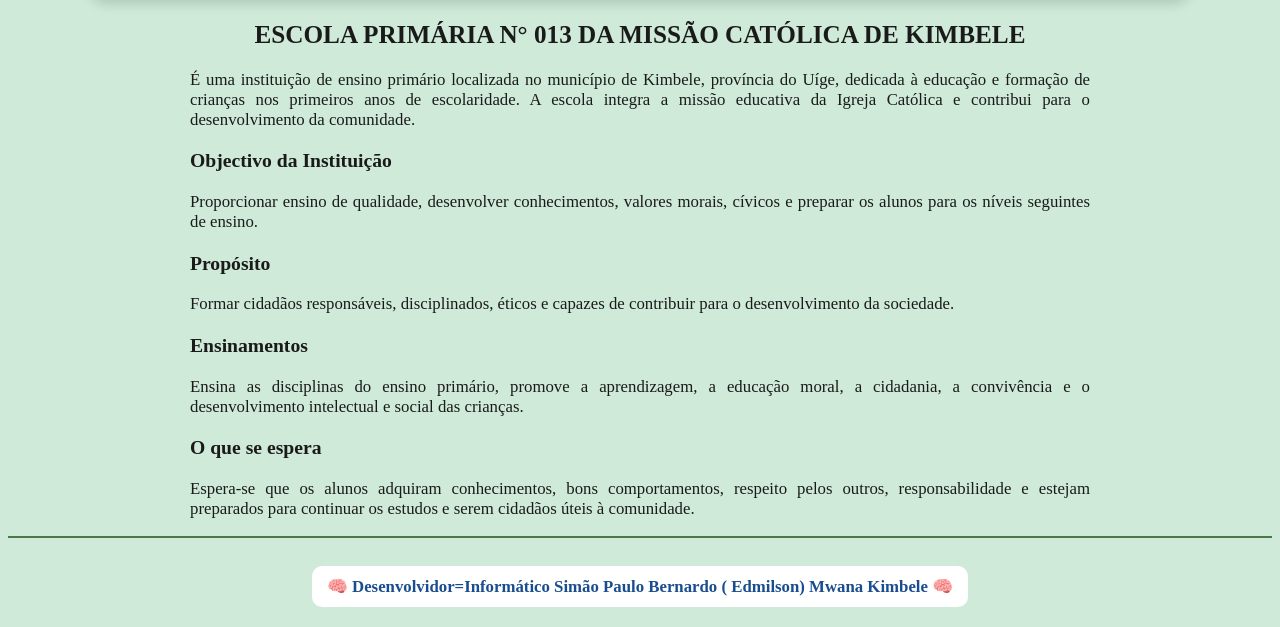
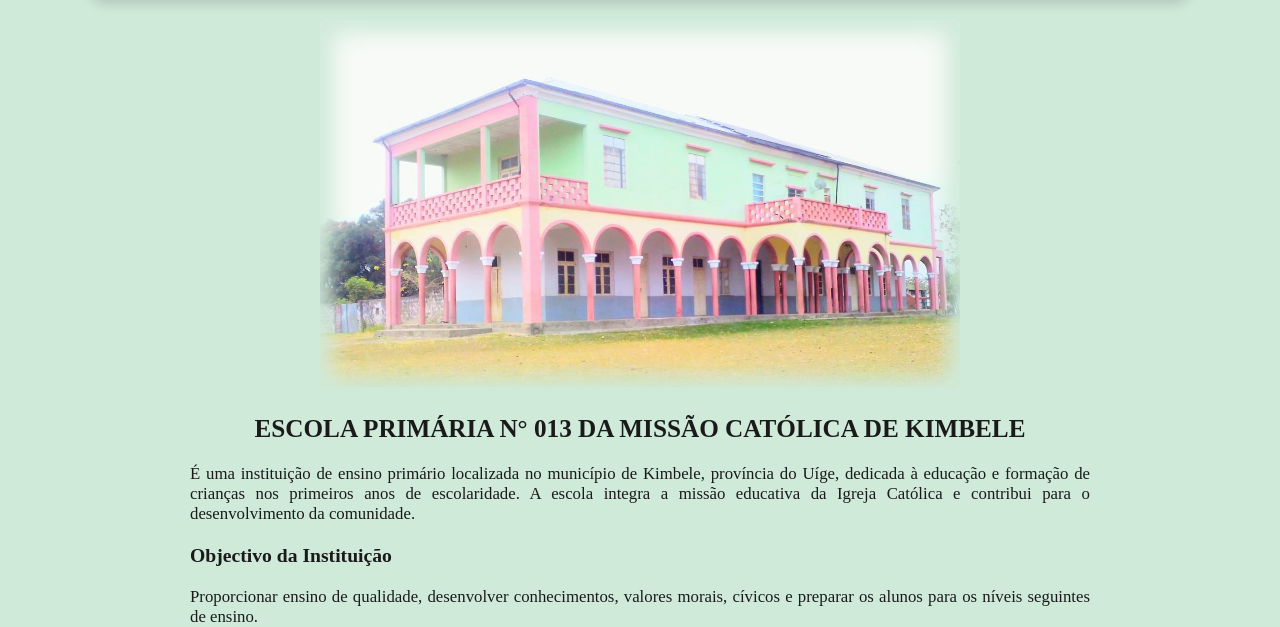
Before and after one commit to Mandalaco-16/kimbele-escola, a Django app: page / in a window 1280 px wide. Shown: the part 238-865 px from the top of the page. Run offline with Django 5.2, Linux system fonts and the light colour scheme.

Commit message:
Adiciona foto do predio da escola na pagina Inicio com efeito de contornos suaves

```diff
--- a/django_app/escola/static/escola/css/style.css
+++ b/django_app/escola/static/escola/css/style.css
@@ -335,3 +335,25 @@ body {
     color: #4a7a4a;
     font-weight: 600;
 }
+
+.foto-escola-inicio-caixa {
+    position: relative;
+    width: min(640px, 92%);
+    margin: 0 auto 1.75rem auto;
+    overflow: hidden;
+    border-radius: 8px;
+}
+
+.foto-escola-inicio {
+    display: block;
+    width: 100%;
+    height: auto;
+}
+
+.foto-escola-inicio-caixa::after {
+    content: "";
+    position: absolute;
+    inset: 0;
+    box-shadow: inset 0 0 22px 13px #cfead9;
+    pointer-events: none;
+}
--- a/django_app/escola/templates/escola/inicio.html
+++ b/django_app/escola/templates/escola/inicio.html
@@ -1,7 +1,11 @@
 {% extends "escola/base.html" %}
+{% load static %}
 {% block titulo %}Início - {{ NOME_ESCOLA }}{% endblock %}
 {% block conteudo %}
 <section class="secao secao--estreita secao--centrada">
+  <div class="foto-escola-inicio-caixa">
+    <img src="{% static 'escola/img/foto_escola.jpg' %}" alt="Prédio da {{ NOME_ESCOLA }}" class="foto-escola-inicio">
+  </div>
   <h2>ESCOLA PRIMÁRIA N° 013 DA MISSÃO CATÓLICA DE KIMBELE</h2>
   <p style="white-space: pre-line;">É uma instituição de ensino primário localizada no município de Kimbele, província do Uíge, dedicada à educação e formação de crianças nos primeiros anos de escolaridade. A escola integra a missão educativa da Igreja Católica e contribui para o desenvolvimento da comunidade.</p>
 
```
Also changed, not shown: django_app/escola/static/escola/img/foto_escola.jpg (added).
